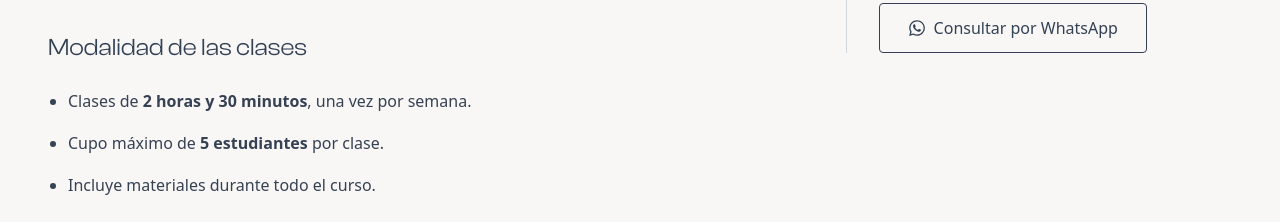
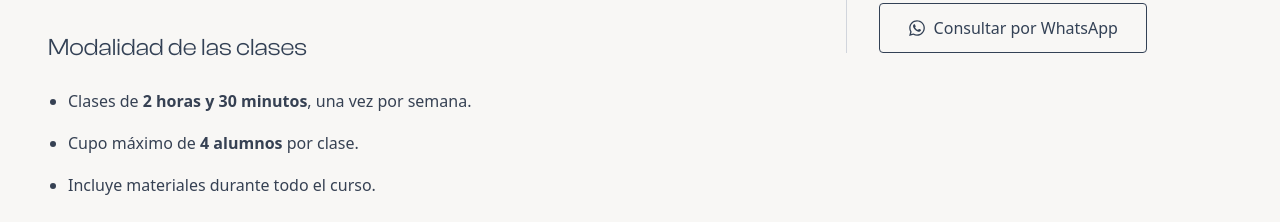
Before and after one commit to MarianoReyG/atelierdejoyeria, a React (Vite) app in the folder frontend/: page /cursos/taller-dibujo-de-joyas in a window 1280 px wide. Shown: the part 1080-1302 px from the top of the page. Built offline with nearby package versions, Linux system fonts and the light colour scheme.

Commit message:
students number

```diff
--- a/frontend/src/components/Workshops.jsx
+++ b/frontend/src/components/Workshops.jsx
@@ -98,7 +98,7 @@ function Workshops() {
           </div>
         </div> */}
 
-        <div className="flex flex-col lg:flex-row gap-10 items-center">
+        <div className="flex flex-col lg:flex-row-reverse gap-10 items-center">
           <motion.img
             src="/a25.jpeg"
             alt=""
--- a/frontend/src/pages/CoursesDetails/DrawingCourseDetail.jsx
+++ b/frontend/src/pages/CoursesDetails/DrawingCourseDetail.jsx
@@ -52,7 +52,7 @@ function DrawingCourseDetail() {
                 </li>
 
                 <li>
-                  Cupo máximo de <strong>5 estudiantes</strong> por clase.
+                  Cupo máximo de <strong>4 alumnos</strong> por clase.
                 </li>
 
                 <li>Incluye materiales durante todo el curso.</li>
--- a/frontend/src/pages/CoursesDetails/InitialCourseDetail.jsx
+++ b/frontend/src/pages/CoursesDetails/InitialCourseDetail.jsx
@@ -55,7 +55,7 @@ function InitialCourseDetail() {
                 </li>
 
                 <li>
-                  Cupo máximo de <strong>5 estudiantes</strong> por clase.
+                  Cupo máximo de <strong>4 alumnos</strong> por clase.
                 </li>
 
                 <li>
```
